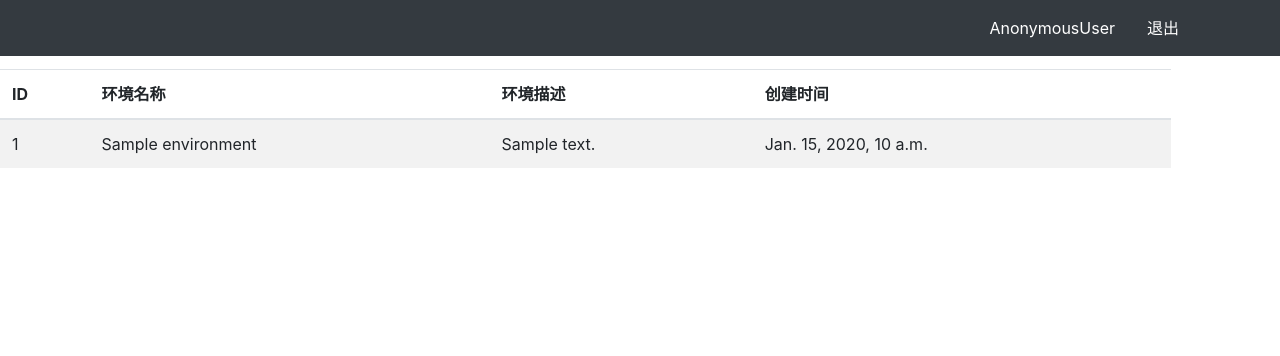
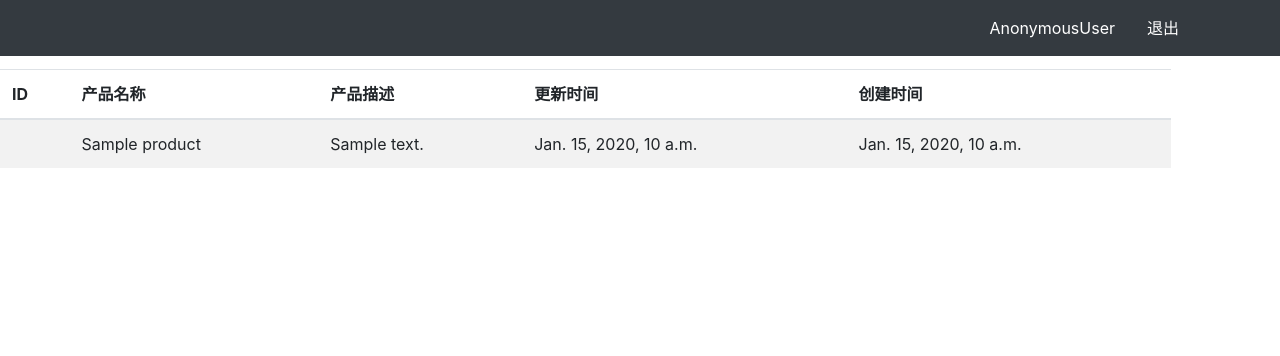
Before and after one commit to z584404550/autotest, a Django app: template product/templates/product_manage.html in a window 1280 px wide. Shown: the top 356 px of the page. Run offline with Django 3.2, Linux system fonts and the light colour scheme; the template is opened without the code that fills it: most values are stand-ins (such as "Sample title", 1, 10 or a date in 2020); some libraries are stand-ins or nearby versions.

Commit message:
autotest

```diff
--- a/product/templates/product_manage.html
+++ b/product/templates/product_manage.html
@@ -5,7 +5,7 @@
     {% bootstrap_css %}
     {% bootstrap_javascript %}
     <meta charset="UTF-8">
-    <title>自动化测试平台-环境</title>
+    <title>自动化测试平台-产品</title>
 </head>
 <body role="document">
 <!-- 导航栏-->
@@ -27,16 +27,17 @@
 <thead>
 <tr><td>&nbsp;</td></tr>
 <tr>
-<th>ID</th><th>环境名称</th><th>环境描述</th><th>创建时间</th>
+<th>ID</th><th>产品名称</th><th>产品描述</th><th>更新时间</th><th>创建时间</th>
 </tr>
 </thead>
 <tbody>
-{% for environment in environments %}
+{% for product in products %}
 <tr>
-<td>{{ environment.id }}</td>
-<td>{{ environment.environmentname }}</td>
-<td>{{ environment.environmentdesc }}</td>
-<td>{{ environment.create_time }}</td>
+<td>{{ .id }}</td>
+<td>{{ product.productname }}</td>
+<td>{{ product.productdesc }}</td>
+<td>{{ product.update_time }}</td>
+<td>{{ product.create_time }}</td>
 </tr>
 {% endfor %}
 </tbody>
```
